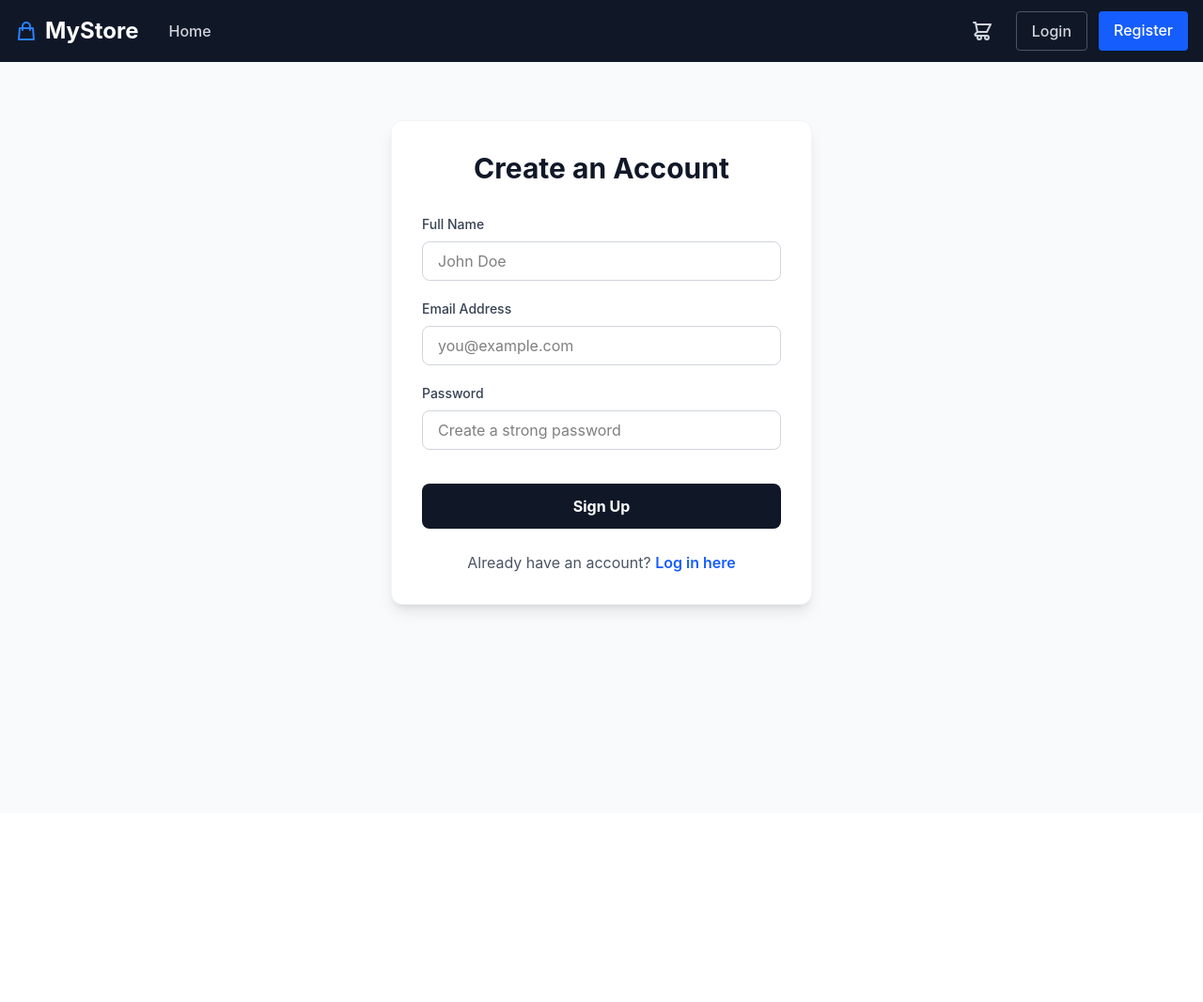
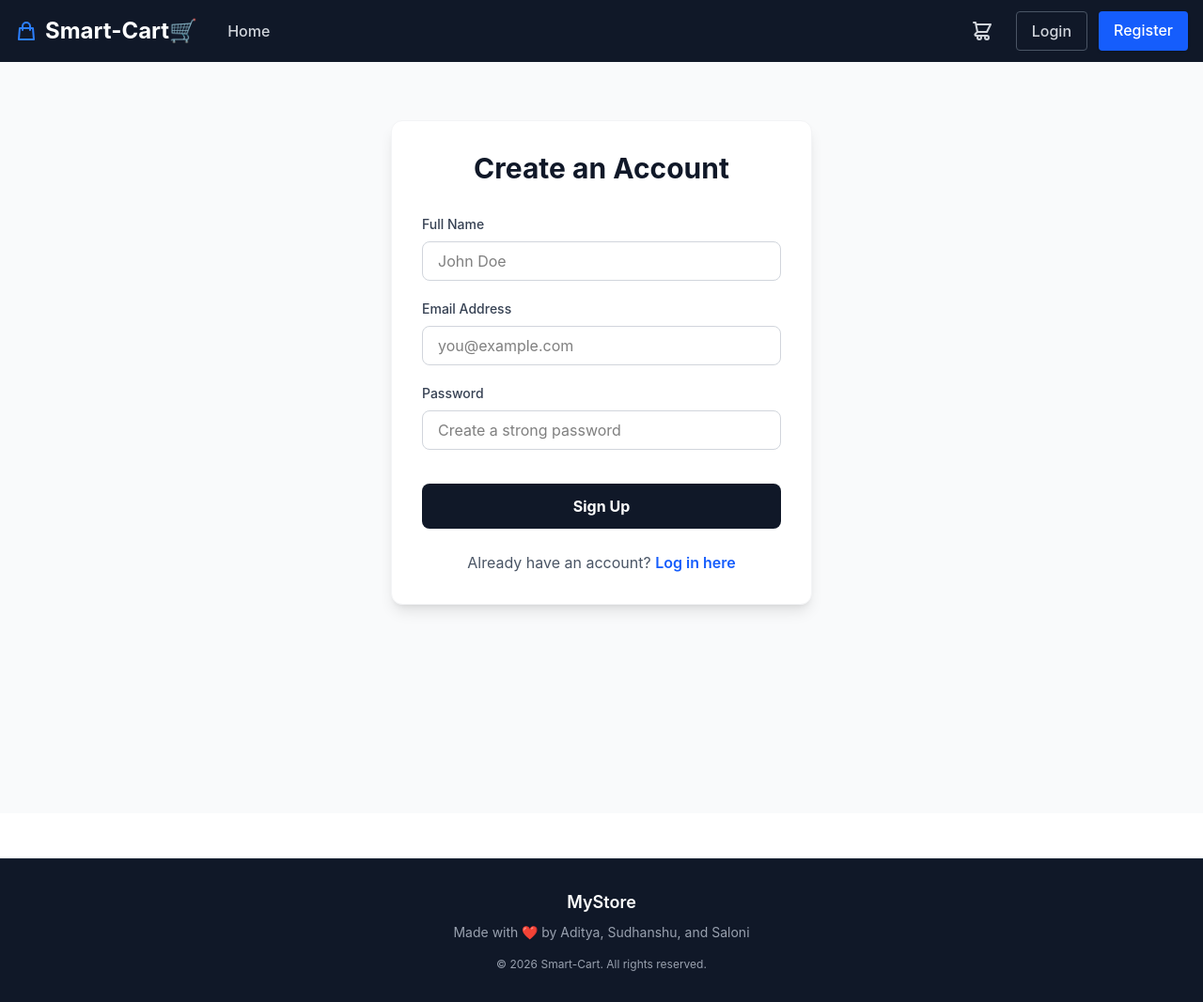
Before and after one commit to Saloni-Kerketta/Cart-optimizer, a React (Vite) app in the folder frontend/: page /register in a window 1280 px wide. Shown: the whole page at 94% size. Before the commit the page ends 866 px from the top, so only its background shows below. Built offline with nearby package versions, Linux system fonts and the light colour scheme.

Commit message:
added footer

```diff
--- a/frontend/src/App.jsx
+++ b/frontend/src/App.jsx
@@ -3,6 +3,7 @@ import { BrowserRouter as Router, Routes, Route } from 'react-router-dom';
 import { CartProvider } from './context/CartContext'; // <-- Import the Provider
 import { AuthProvider } from './context/AuthContext'; // Or whatever the provider component is named in that file
 import Navbar from './components/Navbar';
+import Footer from './components/Footer';
 import HomePage from './pages/HomePage';
 import LoginPage from './pages/LoginPage';
 import RegisterPage from './pages/RegisterPage';
@@ -24,6 +25,7 @@ function App() {
           </Routes>
         </main>
       </Router>
+    <Footer/>
     </CartProvider>
     </AuthProvider>
   );
--- /dev/null
+++ b/frontend/src/components/Footer.jsx
@@ -0,0 +1,19 @@
+import React from 'react';
+
+const Footer = () => {
+  return (
+    <footer className="bg-gray-900 text-gray-400 py-8 mt-12 border-t border-gray-800">
+      <div className="container mx-auto px-4 text-center">
+        <p className="text-lg font-semibold text-white mb-2">MyStore</p>
+        <p className="text-sm">
+          Made with ❤️ by Aditya, Sudhanshu, and Saloni
+        </p>
+        <p className="text-xs mt-4">
+          &copy; {new Date().getFullYear()} Smart-Cart. All rights reserved.
+        </p>
+      </div>
+    </footer>
+  );
+};
+
+export default Footer;
--- a/frontend/src/components/Navbar.jsx
+++ b/frontend/src/components/Navbar.jsx
@@ -29,7 +29,7 @@ const Navbar = () => {
             <svg className="w-6 h-6 text-blue-500" fill="none" stroke="currentColor" viewBox="0 0 24 24">
               <path strokeLinecap="round" strokeLinejoin="round" strokeWidth="2" d="M16 11V7a4 4 0 00-8 0v4M5 9h14l1 12H4L5 9z" />
             </svg>
-            MyStore
+            Smart-Cart🛒
           </Link>
 
           {/* Home Link */}
```
